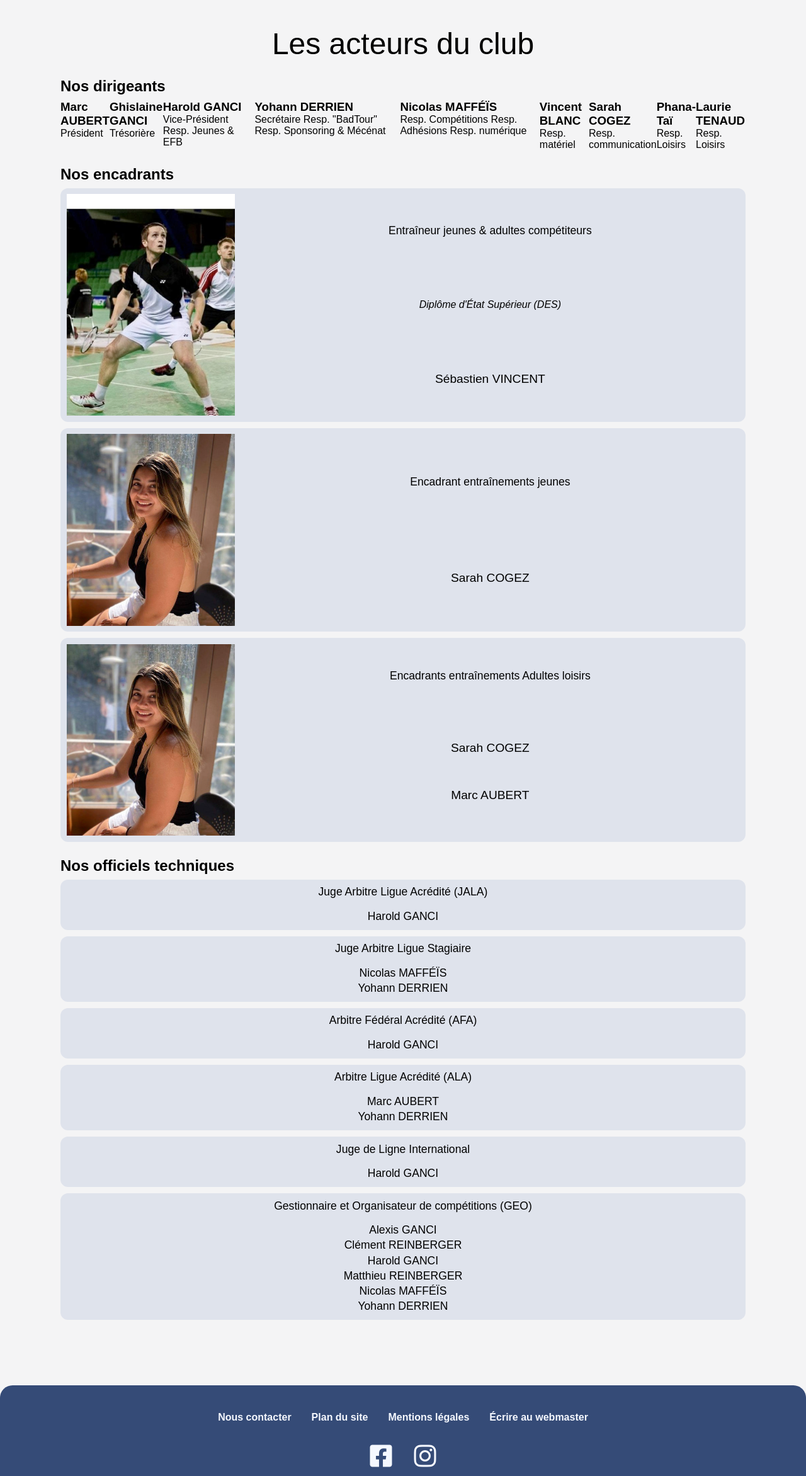
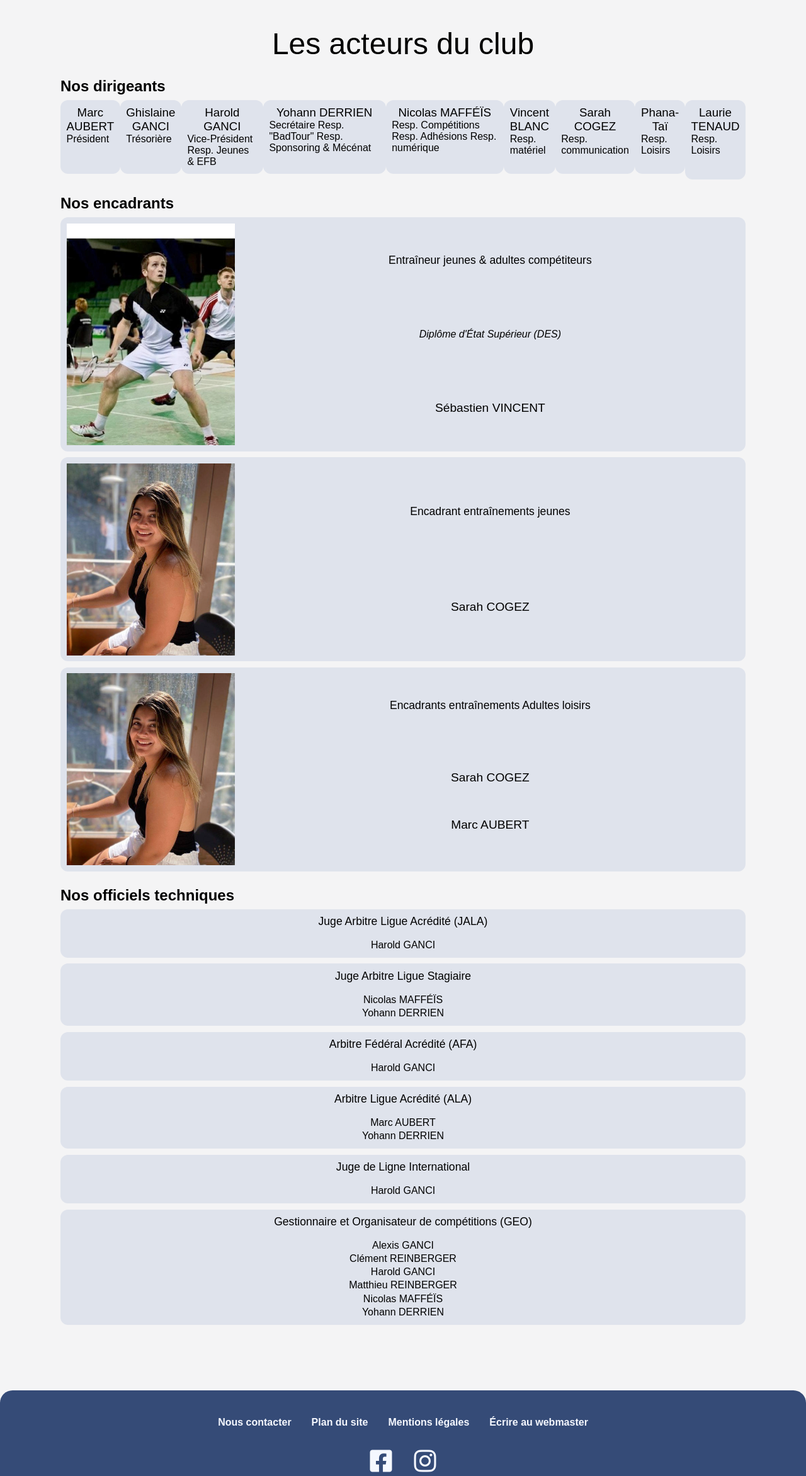
Before and after one commit to NicoMaff/usmv-app, a Symfony app: template templates/public/club/contributors.html.twig in a window 1280 px wide. Shown: the part 70-2414 px from the top of the page at 63% size. Run offline with Twig, Linux system fonts and the light colour scheme; the template is opened without the code that fills it, so the values that code supplies are empty; some libraries are stand-ins or nearby versions; some web fonts are replaced.

Commit message:
:recycle: some refacto in CSS

```diff
--- a/public/css/style.css
+++ b/public/css/style.css
@@ -932,14 +932,68 @@ footer p {
   margin: 0 auto;
 }
 
+.club section {
+  margin-bottom: 1.5rem;
+}
+.club h3 {
+  display: flex;
+  justify-content: center;
+  align-items: center;
+  text-align: center;
+  font-family: "Montserrat-reg", sans-serif;
+  font-weight: 500;
+}
 .club h2 {
   font-family: "Montserrat-reg", sans-serif;
   font-size: 1.5rem;
   font-weight: 600;
   margin-bottom: 0.5rem;
 }
-.club section {
-  margin-bottom: 1.5rem;
+.club img {
+  height: 100%;
+  width: 100%;
+  object-fit: cover;
+  border: 3px;
+}
+.club .card {
+  background: #dfe3ec;
+  margin-bottom: 0.6rem;
+  padding: 0.6rem;
+  border-radius: 12px;
+}
+.club .card:last-of-type {
+  margin-bottom: 0;
+}
+.club .card-supervisors {
+  display: grid;
+  grid-template-columns: 25% 1fr;
+  grid-template-rows: repeat(3, 1fr);
+  min-height: 7rem;
+  column-gap: 0.6rem;
+}
+.club .card-supervisors:nth-of-type(2) {
+  grid-template-rows: repeat(2, 1fr);
+}
+.club .card-supervisors:nth-of-type(2) h3 {
+  grid-row: 1/2;
+}
+.club .card-supervisors:nth-of-type(2) .supervisors-name {
+  grid-row: 2/3;
+}
+.club .card-supervisors:nth-of-type(3) .supervisors-name {
+  grid-row: 2/4;
+}
+.club .card-supervisors .img-container {
+  grid-row: 1/4;
+  display: flex;
+  justify-content: center;
+  align-items: center;
+}
+.club .card-technical-officials {
+  display: flex;
+  flex-direction: column;
+  align-items: center;
+  gap: 1rem;
 }
 .club .contributors {
   display: flex;
@@ -1068,7 +1062,7 @@ footer p {
 }
 .club .technical-officials ul li {
   text-align: center;
-  font-size: clamp(0.9rem, 4.5vmin, 1.1rem);
+  font-size: clamp(0.8rem, 4vmin, 1rem);
   padding: 0.1rem;
 }
 
--- a/sass/pages/_club.scss
+++ b/sass/pages/_club.scss
@@ -1,4 +1,17 @@
 .club {
+  section {
+    margin-bottom: 1.5rem;
+  }
+
+  h3 {
+    display: flex;
+    justify-content: center;
+    align-items: center;
+    text-align: center;
+    font-family: $font-body;
+    font-weight: 500;
+  }
+
   h2 {
     font-family: $font-body;
     font-size: 1.5rem;
@@ -6,8 +19,62 @@
     margin-bottom: 0.5rem;
   }
 
-  section {
-    margin-bottom: 1.5rem;
+  img {
+    height: 100%;
+    width: 100%;
+    object-fit: cover;
+    border: 3px;
+  }
+
+  .card {
+    background: $bg-3;
+    margin-bottom: 0.6rem;
+    padding: 0.6rem;
+    border-radius: 12px;
+
+    &:last-of-type {
+      margin-bottom: 0;
+    }
+
+    // &-contributors {
+    // }
+
+    &-supervisors {
+      display: grid;
+      grid-template-columns: 25% 1fr;
+      grid-template-rows: repeat(3, 1fr);
+      min-height: 7rem;
+      column-gap: 0.6rem;
+
+      &:nth-of-type(2) {
+        grid-template-rows: repeat(2, 1fr);
+        h3 {
+          grid-row: 1/2;
+        }
+        .supervisors-name {
+          grid-row: 2/3;
+        }
+      }
+      &:nth-of-type(3) {
+        .supervisors-name {
+          grid-row: 2/4;
+        }
+      }
+
+      .img-container {
+        grid-row: 1/4;
+        display: flex;
+        justify-content: center;
+        align-items: center;
+      }
+    }
+
+    &-technical-officials {
+      display: flex;
+      flex-direction: column;
+      align-items: center;
+      gap: 1rem;
+    }
   }
 
   .contributors {
@@ -44,58 +114,8 @@
     flex-direction: column;
     justify-content: center;
 
-    .card {
-      display: grid;
-      grid-template-columns: 25% 1fr;
-      grid-template-rows: repeat(3, 1fr);
-      min-height: 7rem;
-      column-gap: 0.6rem;
-      background: $bg-3;
-      margin-bottom: 0.6rem;
-      padding: 0.6rem;
-      border-radius: 12px;
-
-      &:nth-of-type(2) {
-        grid-template-rows: repeat(2, 1fr);
-        h3 {
-          grid-row: 1/2;
-        }
-        .supervisors-name {
-          grid-row: 2/3;
-        }
-      }
-      &:nth-of-type(3) {
-        .supervisors-name {
-          grid-row: 2/4;
-        }
-      }
-
-      &:last-of-type {
-        margin-bottom: 0;
-      }
-
-      .img-container {
-        grid-row: 1/4;
-        display: flex;
-        justify-content: center;
-        align-items: center;
-      }
-    }
-
-    img {
-      height: 100%;
-      width: 100%;
-      object-fit: cover;
-      border: 3px;
-    }
     h3 {
-      display: flex;
-      justify-content: center;
-      align-items: center;
-      text-align: center;
       font-size: clamp(0.8rem, 4vmin, 1.1rem);
-      font-family: $font-body;
-      font-weight: 500;
     }
 
     em {
@@ -154,7 +156,7 @@
 
       li {
         text-align: center;
-        font-size: clamp(0.9rem, 4.5vmin, 1.1rem);
+        font-size: clamp(0.8rem, 4vmin, 1rem);
         padding: 0.1rem;
       }
     }
--- a/templates/public/club/contributors.html.twig
+++ b/templates/public/club/contributors.html.twig
@@ -23,7 +23,7 @@
         <li><strong>Resp. sponsoring & mécénat</strong> : Yohann DERRIEN</li>
       </ul>
       <div class="desktop">
-        <div class="card">
+        <div class="card card-contributors">
           <div class="img-container"></div>
           <h3>Marc AUBERT</h3>
           <div class="description">
@@ -31,7 +31,7 @@
           </div>
         </div>
 
-        <div class="card">
+        <div class="card card-contributors">
           <div class="img-container"></div>
           <h3>Ghislaine GANCI</h3>
           <div class="description">
@@ -39,7 +39,7 @@
           </div>
         </div>
 
-        <div class="card">
+        <div class="card card-contributors">
           <div class="img-container"></div>
           <h3>Harold GANCI</h3>
           <div class="description">
@@ -48,7 +48,7 @@
           </div>
         </div>
 
-        <div class="card">
+        <div class="card card-contributors">
           <div class="img-container"></div>
           <h3>Yohann DERRIEN</h3>
           <div class="description">
@@ -58,7 +58,7 @@
           </div>
         </div>
 
-        <div class="card">
+        <div class="card card-contributors">
           <div class="img-container"></div>
           <h3>Nicolas MAFFÉÏS</h3>
           <div class="description">
@@ -68,7 +68,7 @@
           </div>
         </div>
 
-        <div class="card">
+        <div class="card card-contributors">
           <div class="img-container"></div>
           <h3>Vincent BLANC</h3>
           <div class="description">
@@ -76,7 +76,7 @@
           </div>
         </div>
 
-        <div class="card">
+        <div class="card card-contributors">
           <div class="img-container"></div>
           <h3>Sarah COGEZ</h3>
           <div class="description">
@@ -84,7 +84,7 @@
           </div>
         </div>
 
-        <div class="card">
+        <div class="card card-contributors">
           <div class="img-container"></div>
           <h3>Phana-Taï</h3>
           <div class="description">
@@ -92,7 +92,7 @@
           </div>
         </div>
 
-        <div class="card">
+        <div class="card card-contributors">
           <div class="img-container"></div>
           <h3>Laurie TENAUD</h3>
           <div class="description">
@@ -105,18 +105,18 @@
 
     <section class="supervisors">
       <h2>Nos encadrants</h2>
-      <div class="card">
+      <div class="card card-supervisors">
         <div class="img-container"><img src="/assets/img/entraineur.jpg" alt="photo de l'entraîneur"></div>
         <h3>Entraîneur jeunes & adultes compétiteurs</h3>
         <em>Diplôme d'État Supérieur (DES)</em>
         <strong>Sébastien VINCENT</strong>
       </div>
-      <div class="card">
+      <div class="card card-supervisors">
         <div class="img-container"><img src="/assets/img/encadrant-jeunes.jpg" alt="photo de l'encadrante du groupe jeune"></div>
         <h3>Encadrant entraînements jeunes</h3>
         <div class="supervisors-name"><strong>Sarah COGEZ</strong></div>
       </div>
-      <div class="card">
+      <div class="card card-supervisors">
         <div class="img-container"><img src="/assets/img/encadrant-jeunes.jpg" alt="photo de des encadrants du groupe loisirs"></div>
         {# <img src="/assets/img/encadrants-loisirs.jpg" alt="photo de des encadrants du groupe loisirs"> #}
         <h3>Encadrants entraînements Adultes loisirs</h3>
@@ -129,39 +129,39 @@
 
     <section class="technical-officials">
       <h2>Nos officiels techniques</h2>
-      <div class="card">
+      <div class="card card-technical-officials">
         <h3>Juge Arbitre Ligue Acrédité (JALA)</h3>
         <ul>
           <li>Harold GANCI</li>
         </ul>
       </div>
-      <div class="card">
+      <div class="card card-technical-officials">
         <h3>Juge Arbitre Ligue Stagiaire</h3>
         <ul>
           <li>Nicolas MAFFÉÏS</li>
           <li>Yohann DERRIEN</li>
         </ul>
       </div>
-      <div class="card">
+      <div class="card card-technical-officials">
         <h3>Arbitre Fédéral Acrédité (AFA)</h3>
         <ul>
           <li>Harold GANCI</li>
         </ul>
       </div>
-      <div class="card">
+      <div class="card card-technical-officials">
         <h3>Arbitre Ligue Acrédité (ALA)</h3>
         <ul>
           <li>Marc AUBERT</li>
           <li>Yohann DERRIEN</li>
         </ul>
       </div>
-      <div class="card">
+      <div class="card card-technical-officials">
         <h3>Juge de Ligne International</h3>
         <ul>
           <li>Harold GANCI</li>
         </ul>
       </div>
-      <div class="card">
+      <div class="card card-technical-officials">
         <h3>Gestionnaire et Organisateur de compétitions (GEO)</h3>
         <ul>
           <li>Alexis GANCI</li>
```
Also changed, not shown: other parts of public/css/style.css (+2 -62 lines), other parts of sass/pages/_club.scss (+10 -25 lines), 2 other files.
